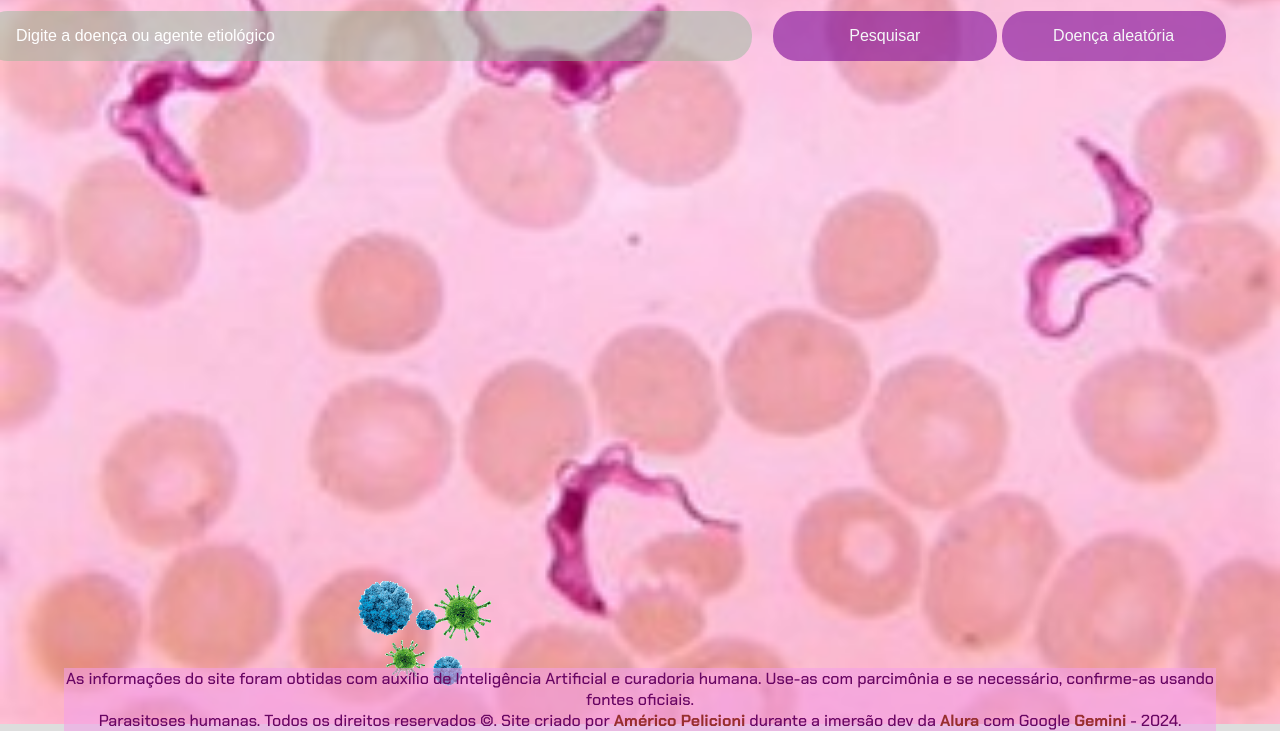
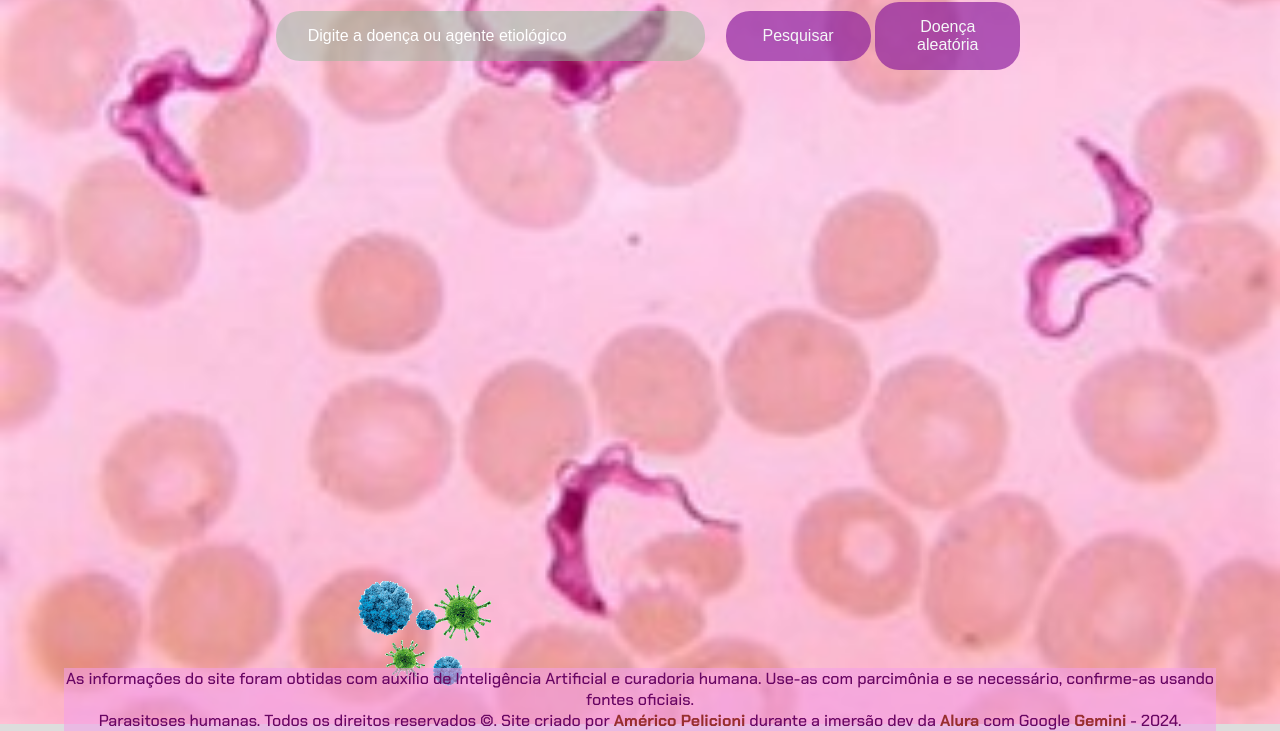
Before and after one commit to americofp/infecto, a plain HTML site: page index.html in a window 1280 px wide. Shown: the part 69-800 px from the top of the page. Drawn offline with Linux system fonts and the light colour scheme.

Commit message:
Add files via upload

```diff
--- a/style.css
+++ b/style.css
@@ -21,12 +21,15 @@ body {
 
 body::before {
     content: "";
+    box-sizing: border-box;
     position: absolute;
     top: 0;
     left: 0;
     background: rgba(0, 0, 0, 0.226); /* Cor de sobreposição preta com 30% de opacidade */
     z-index: -1; /* Garante que a camada de sobreposição fique atrás do conteúdo */
 }
+
+
 
 
 /* Estiliza os títulos h1 */
@@ -47,17 +50,18 @@ section {
 
 /* Estiliza os inputs dentro das seções */
 section input {
-    width: 48rem;    /* Largura dos inputs */
+    width: 90%;    /* Largura dos inputs */
     border: none;    /* Remove a borda padrão */
     padding: 1rem 2rem;    /* Espaçamento interno */
     border-radius: 1.5rem;    /* Borda arredondada */
     margin-bottom: 0; /* Remove a margem inferior */
     margin-right: 1rem; /* Adiciona um espaço entre o input e o botão */
-    margin-left: 1rem
+    margin-left: 1rem;
     color: #f0f3f0;    /* Cor do texto */
     font-size: 1rem;    /* Tamanho da fonte */
     box-sizing: border-box;    /* Inclui padding e border na largura total */
     background-color: #8fb99777;
+    max-width: 48rem; /* Define um máximo para telas maiores */
 }
 
 input::placeholder {
@@ -88,7 +92,7 @@ section button:hover {
 
 /* Estiliza a caixa de resultados da pesquisa */
 .resultados-pesquisa {
-    width: 80rem;    /* Largura máxima da caixa de resultados */
+    width: 90%;    /* Largura máxima da caixa de resultados */
     height: 66vh;    /* Altura máxima da caixa de resultados */
     overflow-y: auto;    /* Adiciona rolagem vertical se necessário */
     flex-direction: column;    /* Alinha os itens na vertical */
@@ -96,6 +100,7 @@ section button:hover {
     padding: 1rem;    /* Espaçamento interno */
     border-radius: 0.6rem;    /* Borda arredondada */
     position: relative; /* Adiciona posicionamento relativo */
+    max-width: 48rem; /* Define um máximo para telas maiores */
 }
 
 /* Estiliza cada item de resultado */
@@ -303,8 +308,9 @@ footer {
     footer {
         font-size: 0.9rem;        /* Tamanho da fonte do rodapé em telas pequenas */
     }
+}
 
-    /* Responsividade para meu celular */
+/* Responsividade para meu celular */
 @media (max-width: 360px) {
 
     h1 {
@@ -334,4 +340,3 @@ footer {
         font-size: 0.6rem;        /* Tamanho da fonte do rodapé em telas pequenas */
     }
 }
-}
```
